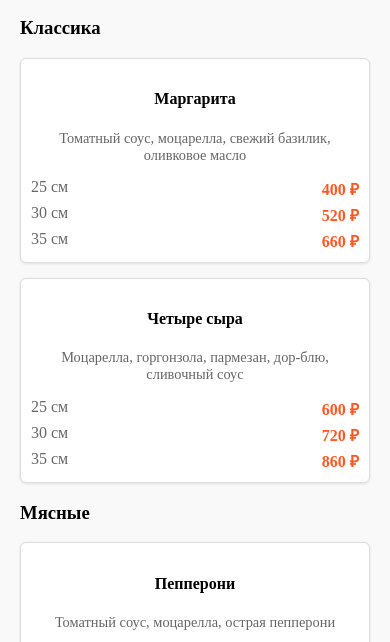
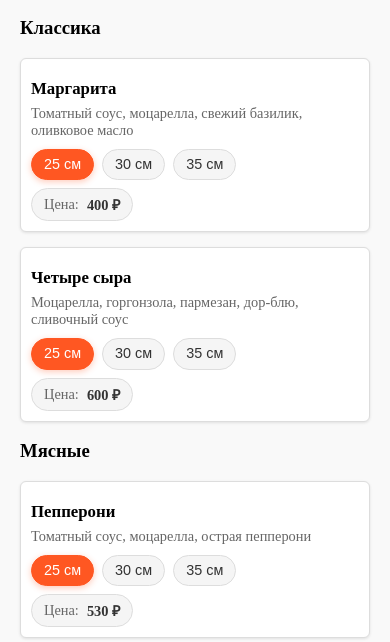
Before and after one commit to HamzaKotiev/testo, a website with bundled scripts: page index.html in a window 390 px wide. Shown: the part 191-833 px from the top of the page. Built offline with nearby package versions, Linux system fonts and the light colour scheme; files whose address does not match are found by name.

Commit message:
Center nav on desktop and align left on mobile

```diff
--- a/scripts/app.js
+++ b/scripts/app.js
@@ -15,6 +15,11 @@ export class AppManager {
     this.siteData = null;
     this.activeCategories = new Set();
     this.activeSubcategories = new Set();
+
+    this.handleSizeSelect = this.handleSizeSelect.bind(this);
+    if (this.content) {
+      this.content.addEventListener('click', this.handleSizeSelect);
+    }
 
     this.init();
   }
@@ -378,39 +383,84 @@ export class AppManager {
   renderItemCard(item) {
     const sizes = Array.isArray(item.sizes) ? item.sizes : [];
     const prices = Array.isArray(item.prices) ? item.prices : [];
-    const priceLines = sizes
+    const firstPricedIndex = sizes.findIndex((_, index) => typeof prices[index] === 'number');
+    const initialIndex = firstPricedIndex >= 0 ? firstPricedIndex : 0;
+    const initialPrice = typeof prices[initialIndex] === 'number'
+      ? DataUtils.formatPrice(prices[initialIndex])
+      : 'Цена уточняется';
+    const sizeButtons = sizes.length > 0
+      ? sizes
         .map((size, index) => {
           const price = prices[index];
-        const formattedPrice = typeof price === 'number'
-          ? DataUtils.formatPrice(price)
-          : '';
+          const isActive = index === initialIndex;
+          const priceValue = typeof price === 'number' ? price : '';
           return `
-          <div class="price-line">
-            <span class="price-size">${size}</span>
-            <span class="price-value">${formattedPrice}</span>
-          </div>
+            <button
+              type="button"
+              class="size-pill${isActive ? ' is-active' : ''}"
+              data-size-index="${index}"
+              data-price="${priceValue}"
+              aria-pressed="${isActive}"
+            >
+              ${size}
+            </button>
           `;
         })
-      .join('');
-    const priceMarkup = priceLines || `
-      <div class="price-line">
-        <span class="price-value">Цена уточняется</span>
-      </div>
-    `;
+        .join('')
+      : '<span class="size-empty">Размеры уточняются</span>';
 
     return `
       <div class="item-card">
+        <div class="item-card__media">
           <img
             src="${DataUtils.getImageUrl(item.image)}"
             alt="${item.name}"
             loading="lazy"
             onerror="this.style.display='none'"
           >
-        <h4>${item.name}</h4>
-        <p>${item.description || ''}</p>
-        <div class="price-list">${priceMarkup}</div>
+        </div>
+        <div class="item-card__content">
+          <h4 class="item-card__title">${item.name}</h4>
+          <p class="item-card__desc">${item.description || ''}</p>
+        </div>
+        <div class="item-card__actions">
+          <div class="size-list">${sizeButtons}</div>
+          <div class="item-price">
+            <span class="item-price__label">Цена:</span>
+            <span class="item-price__value">${initialPrice}</span>
+          </div>
+        </div>
       </div>
     `;
+  }
+
+  handleSizeSelect(event) {
+    const button = event.target.closest('.size-pill');
+    if (!button || !this.content.contains(button)) {
+      return;
+    }
+
+    const card = button.closest('.item-card');
+    if (!card) {
+      return;
+    }
+
+    const buttons = card.querySelectorAll('.size-pill');
+    buttons.forEach(itemButton => {
+      const isActive = itemButton === button;
+      itemButton.classList.toggle('is-active', isActive);
+      itemButton.setAttribute('aria-pressed', isActive);
+    });
+
+    const priceEl = card.querySelector('.item-price__value');
+    if (!priceEl) {
+      return;
+    }
+
+    const rawPrice = button.dataset.price;
+    priceEl.textContent = rawPrice
+      ? DataUtils.formatPrice(Number(rawPrice))
+      : 'Цена уточняется';
   }
 
   groupItems(items) {
--- a/styles/_cards.scss
+++ b/styles/_cards.scss
@@ -5,41 +5,119 @@
   border: $border-width solid $color-border;
   border-radius: $radius-card;
   padding: 10px;
-  text-align: center;
   box-shadow: $shadow-card;
+  display: grid;
+  grid-template-columns: minmax(110px, 140px) 1fr;
+  grid-template-rows: auto auto;
+  grid-template-areas:
+    "media content"
+    "media actions";
+  gap: 10px 14px;
+  align-items: stretch;
 
-  img {
+  &__media {
+    grid-area: media;
+    display: flex;
+    align-items: stretch;
+    justify-content: center;
+    align-self: stretch;
+  }
+
+  &__media img {
     width: 100%;
-    height: 150px;
+    height: auto;
     object-fit: cover;
     border-radius: $radius-image;
+    display: block;
   }
 
-  h3 {
-    margin: 10px 0 5px;
-    font-size: 1.1em;
+  &__content {
+    grid-area: content;
+    text-align: left;
+    min-width: 0;
   }
 
-  p {
+  &__title {
+    margin: 0 0 6px;
+    font-size: 1.05em;
+  }
+
+  &__desc {
+    margin: 0;
     color: $color-muted;
     font-size: 0.9em;
   }
 
-  .price-list {
-    display: grid;
-    gap: 4px;
-    margin-top: 8px;
+  &__actions {
+    grid-area: actions;
+    display: flex;
+    flex-direction: column;
+    align-items: flex-start;
+    gap: 8px;
+    text-align: left;
+    min-width: 0;
+  }
+}
+
+
+.size-list {
+  display: flex;
+  flex-wrap: wrap;
+  gap: 8px;
+}
+
+.size-pill {
+  border: $border-width solid $color-border;
+  background-color: $color-chip-bg;
+  color: $color-text;
+  border-radius: $radius-pill;
+  padding: 6px 12px;
+  font-size: 0.9rem;
+  font-weight: 500;
+  line-height: 1.2;
+  cursor: pointer;
+  white-space: nowrap;
+  transition: all 0.25s ease;
+
+  &.is-active {
+    background-color: $color-accent;
+    color: $color-white;
+    border-color: $color-accent;
+    box-shadow: $shadow-accent;
   }
 
-  .price-line {
-    display: flex;
-    justify-content: space-between;
-    font-weight: 600;
-    color: $color-accent;
-  }
-
-  .price-size {
-    color: $color-muted;
-    font-weight: 500;
+  &:focus-visible {
+    outline: 2px solid $color-accent-focus;
+    outline-offset: 2px;
   }
 }
+
+.size-empty {
+  border: $border-width solid $color-border;
+  background-color: $color-chip-bg;
+  color: $color-muted;
+  border-radius: $radius-pill;
+  padding: 6px 12px;
+  font-size: 0.9rem;
+}
+
+.item-price {
+  display: inline-flex;
+  align-items: center;
+  gap: 8px;
+  border: $border-width solid $color-border;
+  background-color: $color-chip-bg;
+  border-radius: $radius-pill;
+  padding: 6px 12px;
+}
+
+.item-price__label {
+  color: $color-muted;
+  font-size: 0.9rem;
+}
+
+.item-price__value {
+  color: $color-text;
+  font-weight: 600;
+  font-size: 0.9rem;
+}
--- a/styles/_layout.scss
+++ b/styles/_layout.scss
@@ -8,6 +8,6 @@
 
 .items-grid {
   display: grid;
-  grid-template-columns: repeat(auto-fill, minmax(220px, 1fr));
+  grid-template-columns: repeat(auto-fill, minmax(320px, 1fr));
   gap: 15px;
 }
--- a/styles/_nav.scss
+++ b/styles/_nav.scss
@@ -14,7 +14,10 @@ nav {
 }
 
 .nav-row {
-  padding: 0;
+  width: 100%;
+  max-width: 1240px;
+  margin: 0 auto;
+  padding: 0 20px;
   overflow-x: auto;
   -webkit-overflow-scrolling: touch;
   scrollbar-gutter: stable both-edges;
@@ -45,7 +48,7 @@ nav ul {
   justify-content: flex-start;
   gap: 12px;
   width: 100%;
-  min-width: 100%;
+  min-width: 0;
   overflow-y: hidden;
   scroll-snap-type: x proximity;
   align-items: center;
--- a/styles/_responsive.scss
+++ b/styles/_responsive.scss
@@ -1,6 +1,12 @@
 @use "variables" as *;
 
 @media (max-width: 600px) {
+  .nav-row {
+    max-width: none;
+    margin: 0;
+    padding: 0;
+  }
+
   nav ul {
     gap: 12px;
   }
@@ -21,6 +27,19 @@
     grid-template-columns: 1fr;
   }
 
+  .item-card {
+    grid-template-columns: 1fr;
+    grid-template-areas:
+      "media"
+      "content"
+      "actions";
+  }
+
+  .item-card__media img {
+    height: auto;
+    max-height: 200px;
+  }
+
   header {
     font-size: 1.2em;
   }
```
Also changed, not shown: styles/styles.css, 1 other file. Lines whose indentation alone changed are shown as unchanged.
